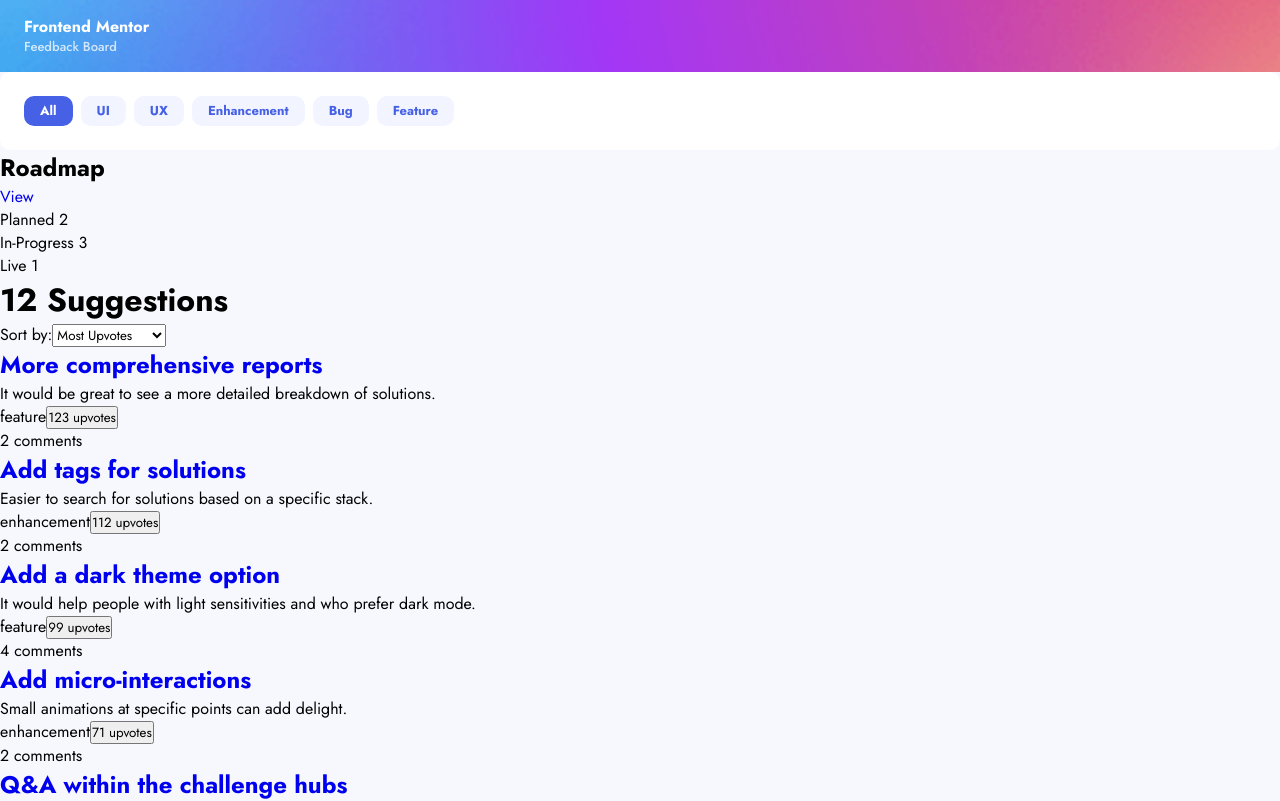
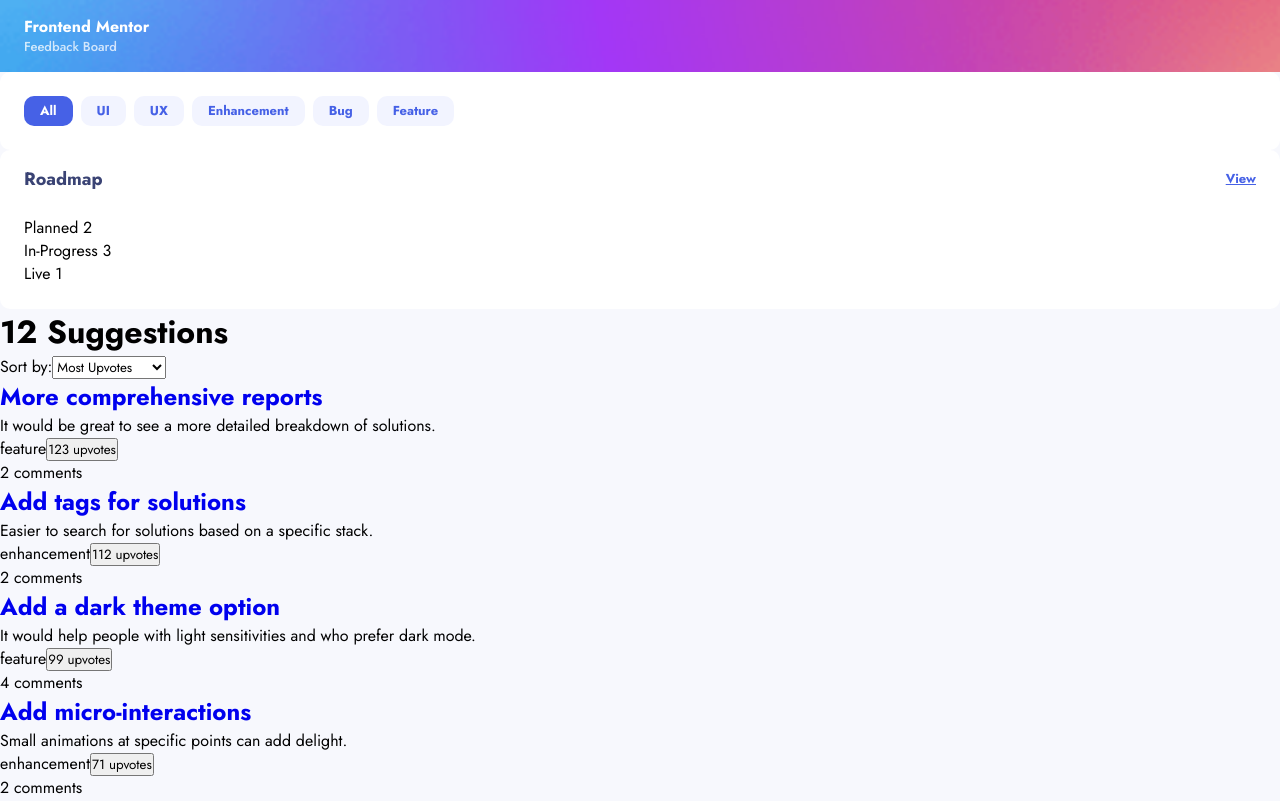
Before and after one commit to AgataLiberska/product-feedback-app, a React (Create React App) app: page / in a window 1280 px wide. Shown: the top 801 px of the page. Built offline with nearby package versions, Linux system fonts and the light colour scheme.

Commit message:
add styles to mobile nav

```diff
--- a/src/GlobalStyle.js
+++ b/src/GlobalStyle.js
@@ -7,6 +7,7 @@
         --dark-blue: #4661E6;
         --medium-blue: #CFD7FF;
         --light-blue: #f2f4ff;
+        --dark-grey-blue: #3A4374;
         --white: #fff;
         --tablet: 768px;
         --desktop: 1024px;
--- a/src/features/categories/CategoriesListElements.js
+++ b/src/features/categories/CategoriesListElements.js
@@ -12,8 +12,16 @@
     cursor: pointer;
     transition: background-color 0.2s ease-in-out;
 
-    &:hover {
-        background-color: var(--medium-blue);
+    &:active {
+        background-color: var(--dark-blue);
+    }
+
+    @media screen and (min-width: var(--tablet)) {
+
+        &:hover {
+            background-color: var(--medium-blue);
+        }
+
     }
 `
 
--- a/src/features/homeHeader/HomeHeader.js
+++ b/src/features/homeHeader/HomeHeader.js
@@ -12,6 +12,7 @@
     const [isMobile, setIsMobile] = useState(false);
 
     useEffect(() =>{
+        updatePredicate();
         window.addEventListener('resize', updatePredicate);
 
         return () => {
--- /dev/null
+++ b/src/features/roadMap/RoadMapElements.js
@@ -0,0 +1,31 @@
+import styled from 'styled-components';
+import { Link } from 'react-router-dom';
+
+export const RoadMapExcerptContainer = styled.div`
+    background-color: var(--white);
+    border-radius: 0.625rem;
+    width: 100%;
+    padding: 1rem 1.5rem 1.5rem;
+`
+
+export const RoadMapExcerptTop = styled.div`
+    display: flex;
+    justify-content: space-between;
+    align-items: center;
+    margin-bottom: 1.5rem;
+`
+
+export const RoadMapExcerptHeading = styled.h2`
+    font-size: 1.125rem;
+    font-weight: 700;
+    color: var(--dark-grey-blue);
+    line-height: 1.625rem;
+`
+
+export const LinkToRoadMap = styled(Link)`
+    font-size: 0.8125rem;
+    font-weight: 600;
+    color: var(--dark-blue);
+    text-decoration: underline;
+    line-height: 1.25rem;
+`
--- a/src/features/roadMap/RoadMapExcerpt.js
+++ b/src/features/roadMap/RoadMapExcerpt.js
@@ -1,6 +1,7 @@
 import React from 'react';
 import { useSelector } from 'react-redux';
 import { Link } from 'react-router-dom';
+import { RoadMapExcerptContainer, RoadMapExcerptTop, RoadMapExcerptHeading, LinkToRoadMap } from './RoadMapElements';
 
 const RoadMapExcerpt = () => {
     const suggestions = useSelector(state => state.suggestions);
@@ -16,15 +17,17 @@
 
 
     return (
-        <section>
-            <h2>Roadmap</h2>
-            <Link to='/' >View</Link>
+        <RoadMapExcerptContainer>
+            <RoadMapExcerptTop>
+                <RoadMapExcerptHeading>Roadmap</RoadMapExcerptHeading>
+                <LinkToRoadMap to='/' >View</LinkToRoadMap>
+            </RoadMapExcerptTop>
             <ul>
                 <li>Planned <span>{countHowMany('planned')}</span></li>
                 <li>In-Progress <span>{countHowMany('in-progress')}</span></li>
                 <li>Live <span>{countHowMany('live')}</span></li>
             </ul>
-        </section>
+        </RoadMapExcerptContainer>
     )
 }
 
```
